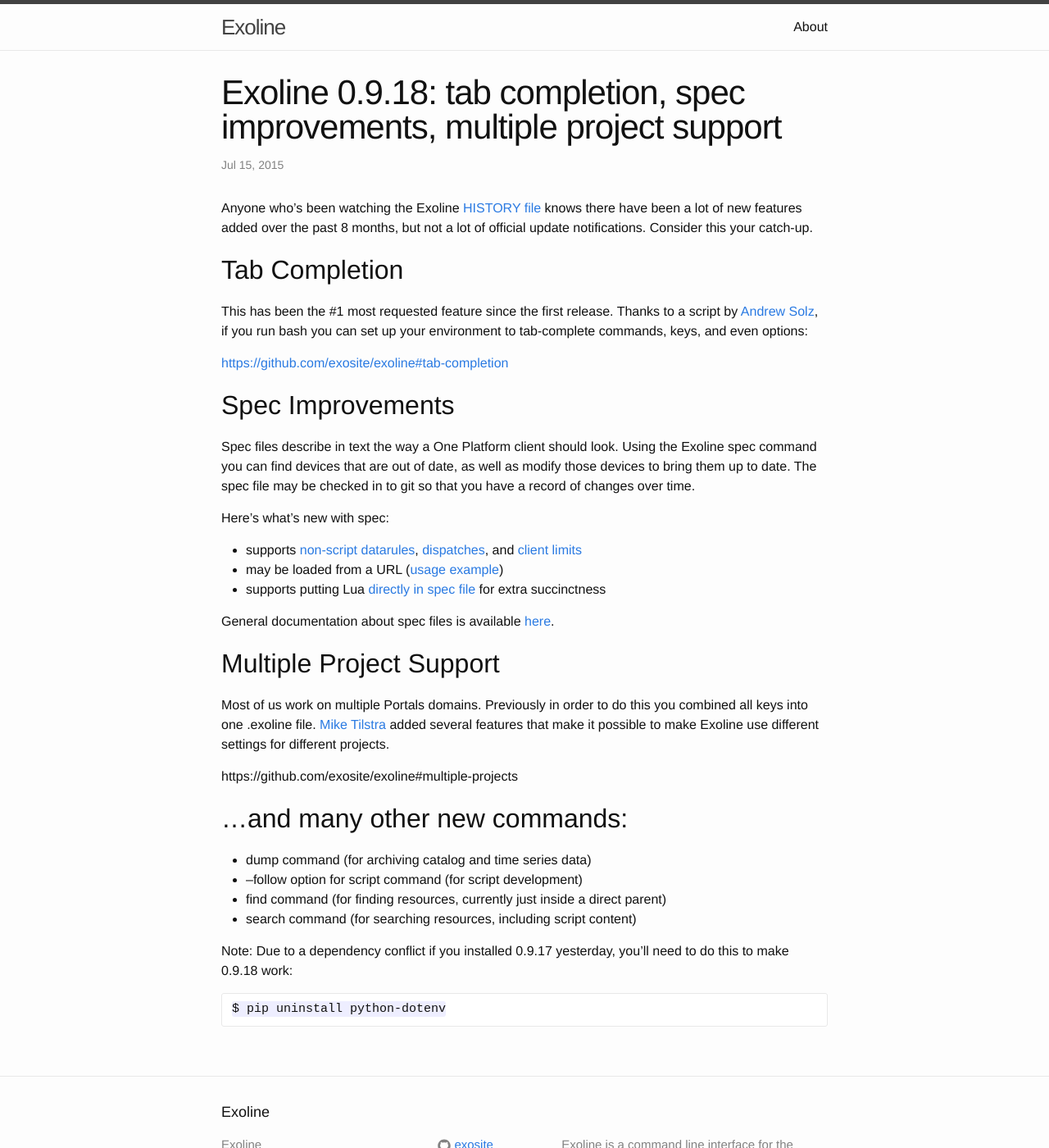
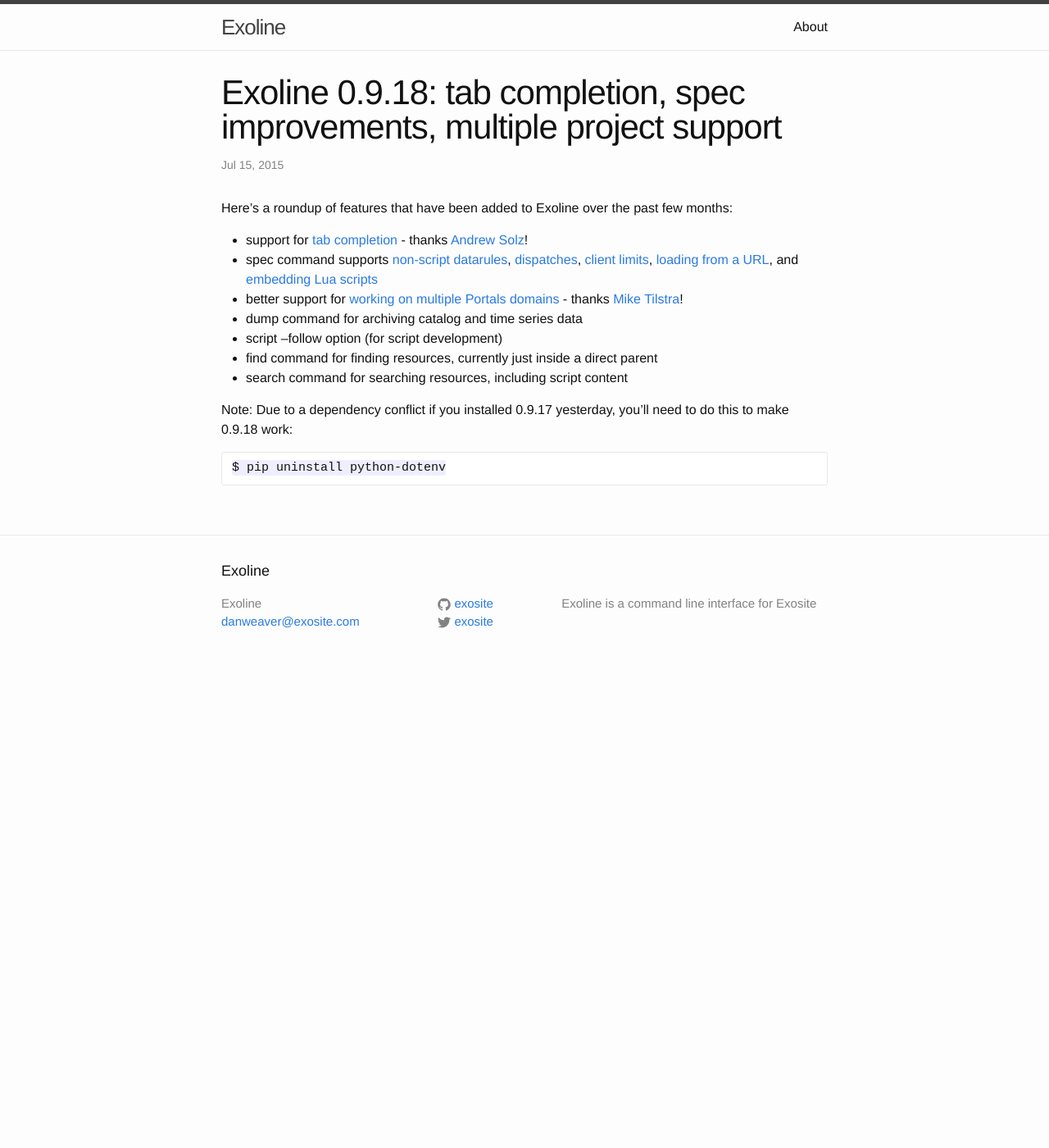
Before and after one commit to exosite-archive/exoline, a Jekyll site: the page built from _posts/2015-07-15-0.9.18-release.markdown, in a window 1280 px wide and 1400 px high. Shown: the whole window at 82% size. Built offline with Jekyll 4.4.1, drawn with Linux system fonts in a browser that asks for light colours; some of the changed text lies outside the part shown.

Commit message:
make it more succinct

```diff
--- a/_config.yml
+++ b/_config.yml
@@ -2,8 +2,7 @@
 title: Exoline
 email: danweaver@exosite.com
 description:
-  Exoline is a command line interface for
-  the Exosite Internet of Things platform.
+  Exoline is a command line interface for Exosite
 baseurl: "/exoline" # the subpath of your site, e.g. /blog/
 url: "http://exosite.github.io"
 twitter_username: exosite
--- a/_posts/2015-07-15-0.9.18-release.markdown
+++ b/_posts/2015-07-15-0.9.18-release.markdown
@@ -4,40 +4,15 @@
 date:   2015-07-15 15:22:07
 ---
 
-Anyone who's been watching the Exoline [HISTORY file](https://github.com/exosite/exoline/blob/master/HISTORY.md) knows there have been a lot of new features added over the past 8 months, but not a lot of official update notifications. Consider this your catch-up.
+Here's a roundup of features that have been added to Exoline over the past few months:
 
-
-## Tab Completion
-
-This has been the #1 most requested feature since the first release. Thanks to a script by [Andrew Solz](https://github.com/asolz), if you run bash you can set up your environment to tab-complete commands, keys, and even options:
-
-[https://github.com/exosite/exoline#tab-completion](https://github.com/exosite/exoline#tab-completion)
-
-
-## Spec Improvements
-
-Spec files describe in text the way a One Platform client should look. Using the Exoline spec command you can find devices that are out of date, as well as modify those devices to bring them up to date. The spec file may be checked in to git so that you have a record of changes over time.
-
-Here's what's new with spec:
-- supports [non-script datarules](https://github.com/exosite/exoline/blob/master/test/files/spec_datarule.yaml), [dispatches](https://github.com/exosite/exoline/blob/master/test/files/spec_dispatch.yaml), and [client limits](https://github.com/exosite/exoline/blob/master/test/files/spec_client_limits.yaml)
-- may be loaded from a URL ([usage example](https://github.com/exosite/exoline#spec))
-- supports putting Lua [directly in spec file](https://github.com/exosite/exoline/blob/master/test/files/spec_script_embedded.yaml) for extra succinctness
-
-General documentation about spec files is available [here](https://github.com/exosite/exoline#spec).
-
-
-## Multiple Project Support
-
-Most of us work on multiple Portals domains. Previously in order to do this you combined all keys into one .exoline file. [Mike Tilstra](https://github.com/tadpol) added several features that make it possible to make Exoline use different settings for different projects.
-
-https://github.com/exosite/exoline#multiple-projects
-
-## ...and many other new commands:
-
-- dump command (for archiving catalog and time series data)
-- --follow option for script command (for script development)
-- find command (for finding resources, currently just inside a direct parent)
-- search command (for searching resources, including script content)
+- support for [tab completion](https://github.com/exosite/exoline#tab-completion) - thanks [Andrew Solz](https://github.com/asolz)!
+- spec command supports [non-script datarules](https://github.com/exosite/exoline/blob/master/test/files/spec_datarule.yaml), [dispatches](https://github.com/exosite/exoline/blob/master/test/files/spec_dispatch.yaml), [client limits](https://github.com/exosite/exoline/blob/master/test/files/spec_client_limits.yaml), [loading from a URL](https://github.com/exosite/exoline#tab-completion), and [embedding Lua scripts](https://github.com/exosite/exoline/blob/master/test/files/spec_script_embedded.yaml)
+- better support for [working on multiple Portals domains](https://github.com/exosite/exoline#multiple-projects) - thanks [Mike Tilstra](https://github.com/tadpol)!
+- dump command for archiving catalog and time series data
+- script --follow option (for script development)
+- find command for finding resources, currently just inside a direct parent
+- search command for searching resources, including script content
 
 
 Note: Due to a dependency conflict if you installed 0.9.17 yesterday, you'll need to do this to make 0.9.18 work:
```
